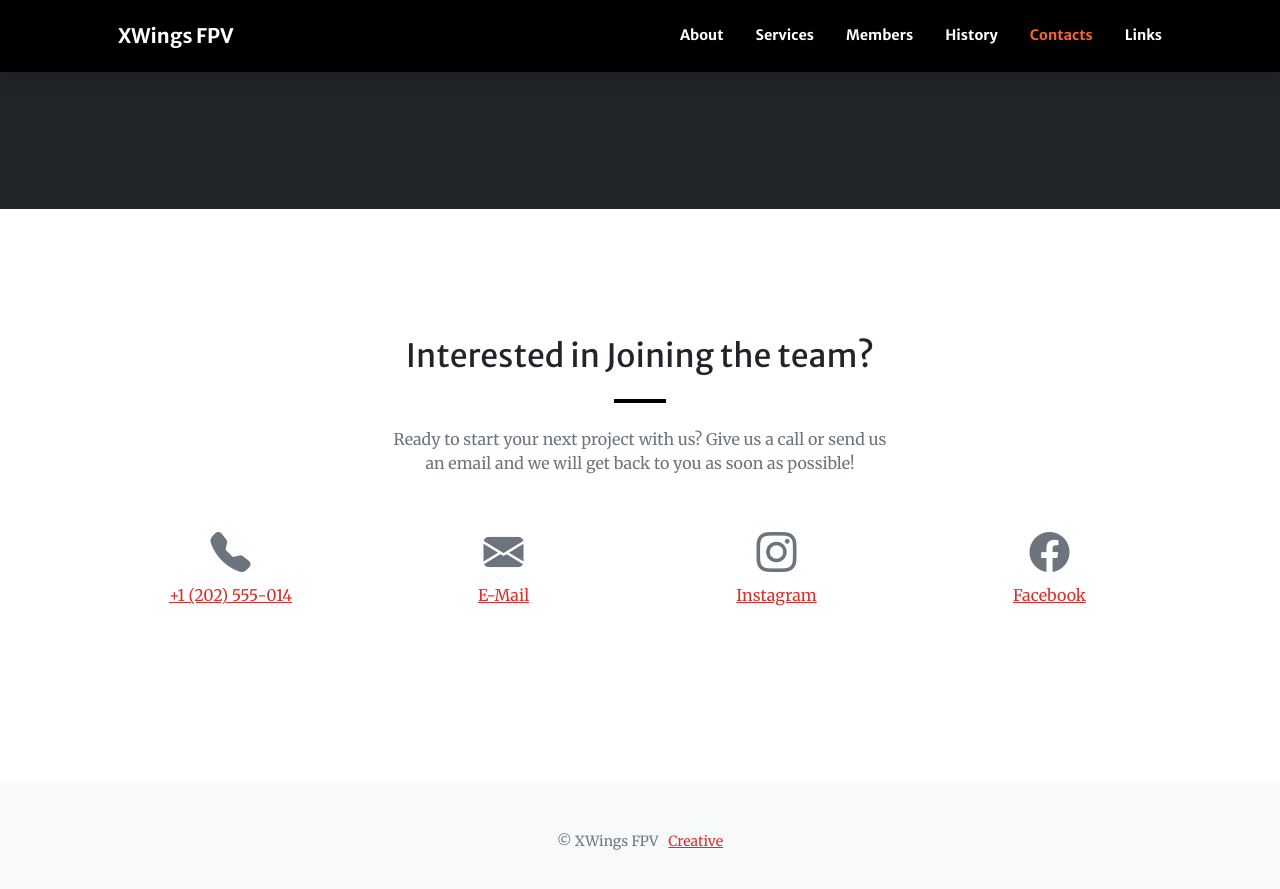
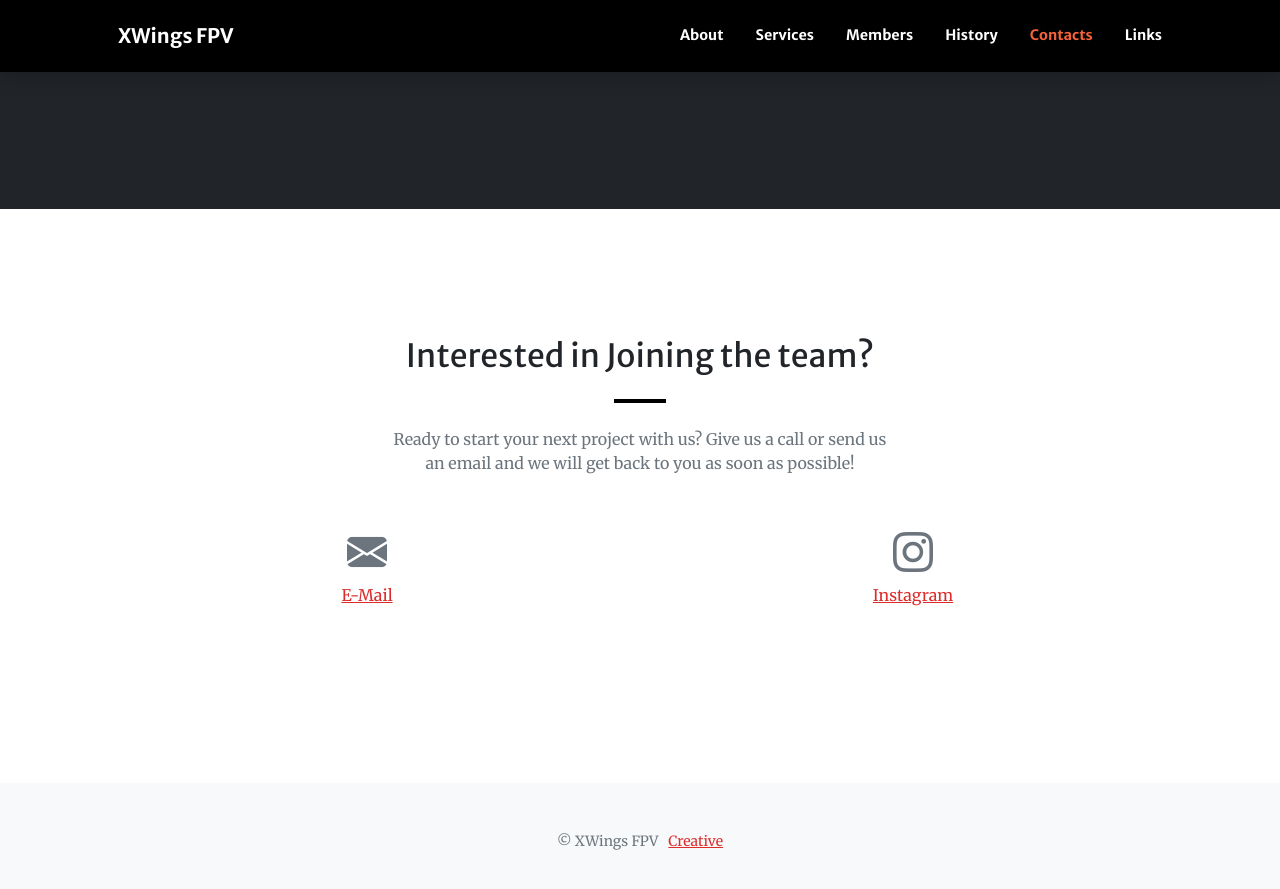
Before and after one commit to XWings-FPV/webpage, a Jekyll site: the page built from index.md, in a window 1280 px wide and 900 px high, scrolled down 4608 px. Shown: the top 889 px of the window. Built offline with Jekyll 4.4.1, drawn with Linux system fonts in a browser that asks for light colours; comment, search, counter and statistics services are not loaded.

Commit message:
Omitted non used links

```diff
--- a/index.md
+++ b/index.md
@@ -173,16 +174,12 @@ sections:
       Ready to start your next project with us? Give us a call or send us an email
       and we will get back to you as soon as possible!
     actions:
-    - title: +1 (202) 555-014
-      icon: bi-telephone-fill
     - title: E-Mail
       icon: bi-envelope-fill
       url: mailto:xwingsfpv@gmail.com
     - title: Instagram
       icon: bi-instagram
       url: https://www.instagram.com/xwingsfpv/
-    - title: Facebook
-      icon: bi-facebook
-      url: '#'
+
 
 ---
```
Also changed, not shown: other parts of index.md (+1 -0 lines).
